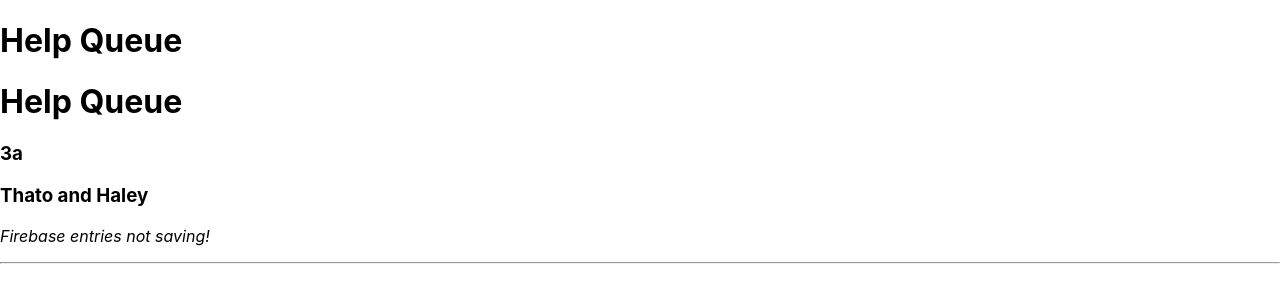
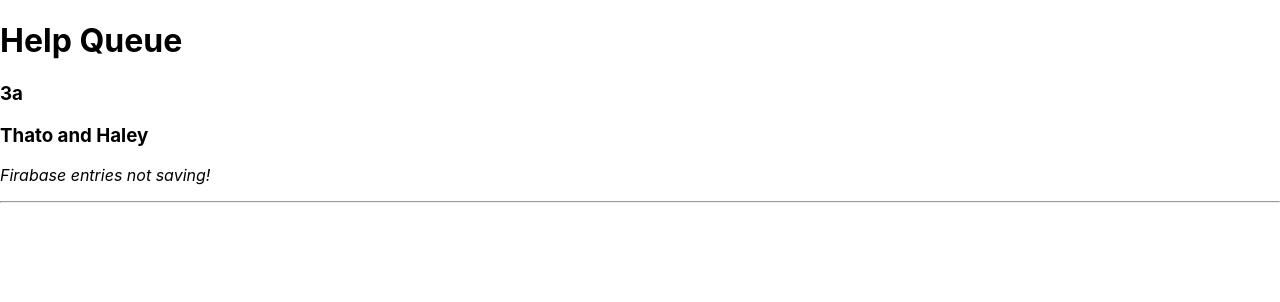
Before and after one commit to Jeroenemo/help-queue, a React (Create React App) app: page / in a window 1280 px wide. Shown: the top 302 px of the page. Built offline with nearby package versions, Linux system fonts and the light colour scheme.

Commit message:
update app compononet

```diff
--- a/src/components/App.js
+++ b/src/components/App.js
@@ -1,18 +1,12 @@
 import React from "react";
 import Header from './Header';
+import TicketList from "./TicketList";
 
 function App(){
-  const name = "Thato";
-  const name2 = "Haley";
   return (
     <React.Fragment>
-      <Header/>
-      <h1>Help Queue</h1>
-      <h3>3a</h3>
-      <h3>{name} and {name2}</h3>
-      <p><em>Firebase entries not saving!</em></p>
-      {/* This is a JSX comment. */}
-      <hr/>
+      <Header />
+      <TicketList />
     </React.Fragment>
   );
 }
--- a/src/components/Ticket.js
+++ b/src/components/Ticket.js
@@ -8,7 +8,7 @@ function Ticket(){
       <h3>3a</h3>
       <h3>{name} and {name2}</h3>
       <p><em>Firabase entries not saving!</em></p>
-      <hr/>
+      <hr />
     </React.Fragment>
   );
 }
--- a/src/components/TicketList.js
+++ b/src/components/TicketList.js
@@ -3,7 +3,7 @@ import Ticket from './Ticket';
 
 function TicketList(){
   return (
-    <Ticket/>
+    <Ticket />
   );
 }
 
```
